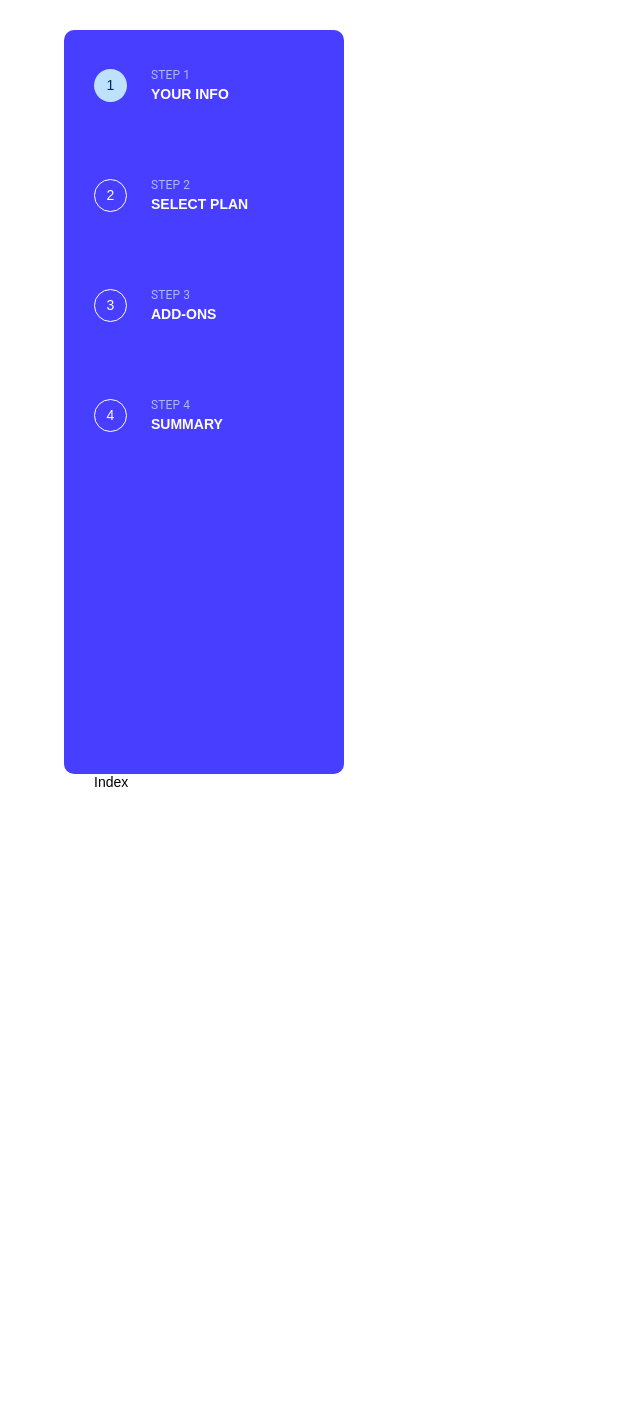
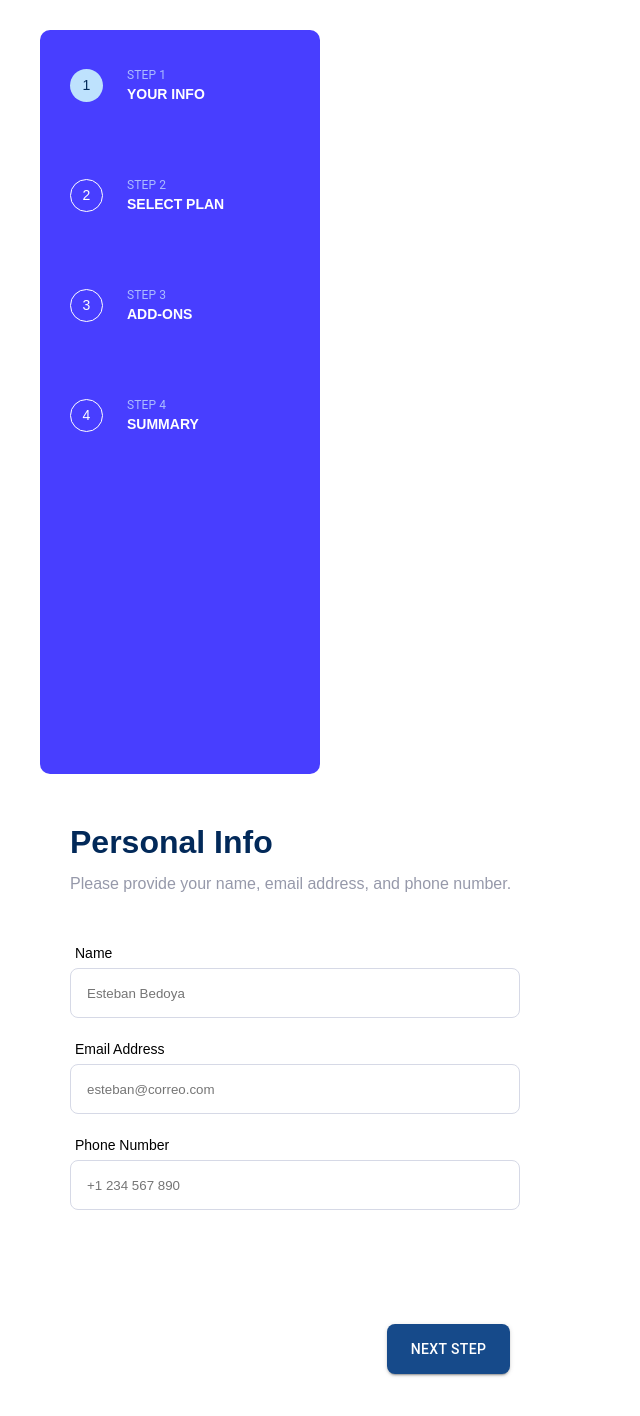
Before and after one commit to ebedoyaalzate/Multi-step-form, a Next.js app: page / in a window 1280 px wide. Shown: the top 1416 px of the page, without its empty margins (0-640 px from the left). Built offline with nearby package versions, Linux system fonts and the light colour scheme.

Commit message:
create personal info, and input component

```diff
--- /dev/null
+++ b/components/Input/index.tsx
@@ -0,0 +1,39 @@
+import {Box, Container} from '@mui/material'
+import styles from './styles.module.scss'
+import {FieldErrors, RegisterOptions} from 'react-hook-form'
+
+type InputProps = {
+  label: string
+  placeholder: string
+  name: string
+  type: string
+  register: any
+  rules?: RegisterOptions
+  errors?: FieldErrors
+}
+
+function Input({name, register, rules, errors, label, ...props}: InputProps) {
+  console.log(errors?.[name])
+  const messageError = errors?.[name]?.message?.toString()
+  return (
+    <Container className={styles['container']}>
+      <Box className={styles['texts']}>
+        <label className={styles['label']} htmlFor={name}>
+          {label}
+        </label>
+        {errors?.[name] ? (
+          <span className={styles['error-message']}>{messageError}</span>
+        ) : null}
+      </Box>
+      <input
+        className={styles['input']}
+        id={name}
+        {...props}
+        {...(register && register(name, rules))}
+        ref={null}
+      />
+    </Container>
+  )
+}
+
+export default Input
--- /dev/null
+++ b/components/Input/styles.module.scss
@@ -0,0 +1,29 @@
+@import 'styles/colors';
+
+.container {
+  .texts {
+    font-weight: 400;
+    font-size: 14px;
+    line-height: 16px;
+    margin: 0 5px 8px;
+    display: flex;
+  }
+
+  .input {
+    border: 1px solid $soft-grey;
+    border-radius: 8px;
+    max-width: 450px;
+    width: 100%;
+    height: 50px;
+    padding: 16px;
+    margin-bottom: 24px;
+
+    &:focus {
+      border: 1px solid $purple;
+    }
+  }
+
+  .error {
+    border: 1px solid $error;
+  }
+}
--- /dev/null
+++ b/components/forms/PersonalInfoForm/index.tsx
@@ -0,0 +1,70 @@
+import styles from './styles.module.scss'
+import Input from '@/components/Input'
+import {useForm} from 'react-hook-form'
+import {PersonalForm} from './types'
+import {EMAIL_REGEX, PHONE_REGEX} from '@/utils/regex'
+import {Box, Button} from '@mui/material'
+
+function PersonalInfoForm() {
+  const {
+    register,
+    handleSubmit,
+    formState: {errors},
+  } = useForm<PersonalForm>({mode: 'all'})
+
+  return (
+    <form
+      className={styles['container']}
+      onSubmit={handleSubmit(d => console.log(d))}
+    >
+      <Input
+        label="Name"
+        type="text"
+        placeholder="Esteban Bedoya"
+        name="name"
+        register={register}
+        errors={errors}
+        rules={{
+          required: 'This field is required',
+        }}
+      />
+      <Input
+        label="Email Address"
+        type="email"
+        placeholder="esteban@correo.com"
+        name="email"
+        rules={{
+          required: 'This field is required',
+          pattern: {
+            value: EMAIL_REGEX,
+            message: 'This is not an Email',
+          },
+        }}
+        register={register}
+        errors={errors}
+      />
+      <Input
+        label="Phone Number"
+        type="text"
+        placeholder="+1 234 567 890"
+        name="phone"
+        register={register}
+        errors={errors}
+        rules={{
+          required: 'This field is required',
+          pattern: {
+            value: PHONE_REGEX,
+            message: 'This is not an Email',
+          },
+        }}
+      />
+      <Box className={styles['buttons-container']}>
+        <Button variant="contained" type="submit" size="medium">
+          Next Step
+        </Button>
+      </Box>
+    </form>
+  )
+}
+
+export default PersonalInfoForm
--- /dev/null
+++ b/components/forms/PersonalInfoForm/styles.module.scss
@@ -0,0 +1,11 @@
+.container {
+  display: flex;
+  flex-direction: column;
+  padding: 0;
+
+  .buttons-container {
+    display: flex;
+    justify-content: flex-end;
+    margin: 90px 60px 0 0;
+  }
+}
--- /dev/null
+++ b/components/forms/PersonalInfoForm/types.ts
@@ -0,0 +1,5 @@
+export interface PersonalForm {
+  name: string
+  email: string
+  phone: string
+}
--- a/package.json
+++ b/package.json
@@ -21,6 +21,7 @@
     "next": "13.4.4",
     "react": "18.2.0",
     "react-dom": "18.2.0",
+    "react-hook-form": "^7.44.2",
     "typescript": "5.0.4"
   },
   "devDependencies": {
--- a/pages/index.tsx
+++ b/pages/index.tsx
@@ -1,9 +1,20 @@
 import Stepper from '@/components/Stepper'
+import PersonalInfoForm from '@/components/forms/PersonalInfoForm'
+import {Box, Container} from '@mui/material'
+import styles from './styles.module.scss'
 
 export default function Home() {
   return (
     <Stepper activeStep={0}>
-      <>Index</>
+      <Container className={styles['container']}>
+        <Box className={styles['title-container']}>
+          <h1 className={styles['title']}>Personal Info</h1>
+          <span className={styles['description']}>
+            Please provide your name, email address, and phone number.
+          </span>
+        </Box>
+        <PersonalInfoForm />
+      </Container>
     </Stepper>
   )
 }
--- /dev/null
+++ b/pages/styles.module.scss
@@ -0,0 +1,33 @@
+@import 'styles/colors';
+
+.container {
+  display: flex;
+  flex-direction: column;
+
+  .title-container {
+    margin: 50px 0;
+
+    .title {
+      font-style: normal;
+      font-weight: 700;
+      font-size: 32px;
+      line-height: 37px;
+      color: $denim;
+      margin-bottom: 10px;
+    }
+
+    .description {
+      font-style: normal;
+      font-weight: 400;
+      font-size: 16px;
+      line-height: 25px;
+      color: $grey;
+    }
+  }
+}
+
+@media (max-width: 700px) {
+  .container {
+    margin: 24px
+  }
+}
--- a/styles/colors.scss
+++ b/styles/colors.scss
@@ -1,2 +1,7 @@
 $blue: #483eff;
 $mobile-background: #eff5ff;
+$denim: #022959;
+$grey: #9699AA;
+$soft-grey: #d6d9e6;
+$purple: #483EFF;
+$error: #EE374A;
--- a/styles/theme.ts
+++ b/styles/theme.ts
@@ -2,6 +2,27 @@ import {createTheme} from '@mui/material'
 
 export const theme = createTheme({
   components: {
+    MuiButton: {
+      variants: [
+        {
+          props: {variant: 'contained'},
+          style: {
+            backgroundColor: '#164A8A',
+            width: '123px',
+            height: '50px',
+            borderRadius: '8px',
+            fontWeight: 500,
+            fontSize: '14px',
+            lineHeight: '18px',
+          },
+        },
+      ],
+    },
+    MuiContainer: {
+      defaultProps: {
+        disableGutters: true,
+      },
+    },
     MuiStepLabel: {
       styleOverrides: {
         root: {
--- /dev/null
+++ b/utils/regex.ts
@@ -0,0 +1,5 @@
+export const EMAIL_REGEX = new RegExp(
+  /^(([^<>*?/%#=()[\]\\.,;:\s@"]+(\.[^<>()[\]\\.,;:\s@"]+)*)|(".+"))@((\[[0-9]{1,3}\.[0-9]{1,3}\.[0-9]{1,3}\.[0-9]{1,3}\])|(([a-zA-Z\-0-9]+\.)+[a-zA-Z]{2,}))$/,
+)
+
+export const PHONE_REGEX = new RegExp(/^\+[1-9]\d{0,2}-\d{1,4}-\d{4,}$/)
```
Also changed, not shown: 1 other file (tests, documents, lock files or other folders).
